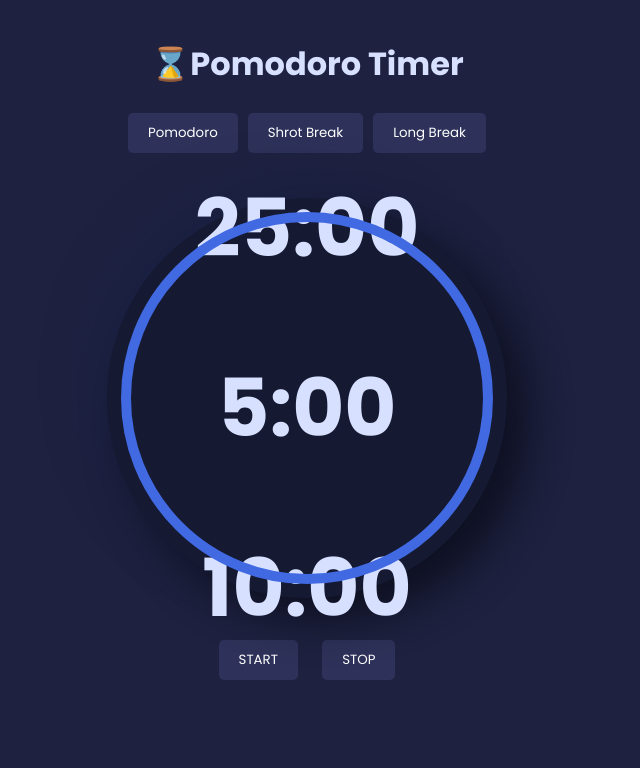
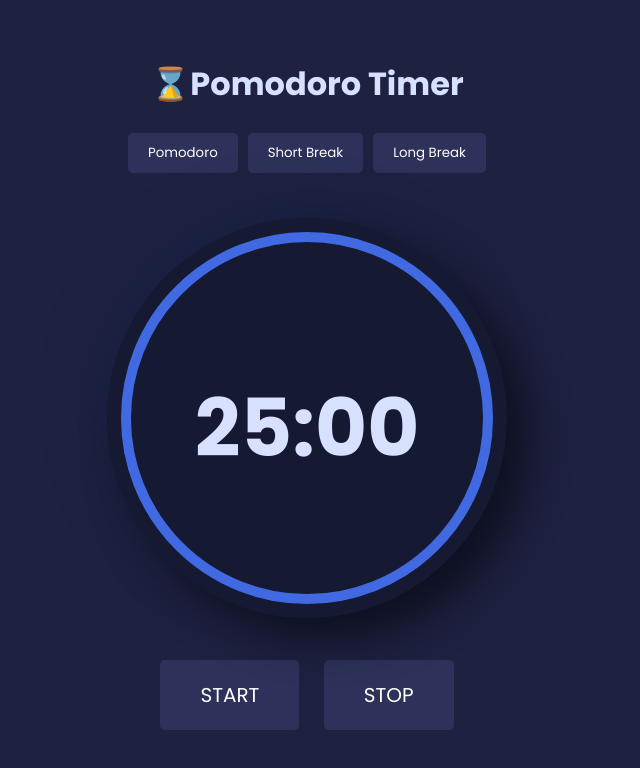
Before and after one commit to alexmarcosdev/pomodoro-timer, a plain HTML site: page index.html in a window 1280 px wide. Shown: the whole page, without its empty margins (333-973 px from the left). Drawn offline with Linux system fonts and the light colour scheme.

Commit message:
feat: initial commit

```diff
--- a/index.html
+++ b/index.html
@@ -9,8 +9,7 @@
   </head>
 
   <body>
-    <!--JavaScript-->
-    <script src="script.js"></script>
+
 
     <div id="timer-message">Elige un tiempo antes de empezar</div>
 
@@ -20,7 +19,7 @@
 
         <div class="button-container">
           <button class="button" id="pomodoro-session">Pomodoro</button>
-          <button class="button" id="short-break">Shrot Break</button>
+          <button class="button" id="short-break">Short Break</button>
           <button class="button" id="long-break">Long Break</button>
         </div>
         <main>
@@ -42,6 +41,8 @@
         </div>
       </div>
     </div>
+    <!--JavaScript-->
+    <script src="script.js"></script>
   </body>
 
 
--- a/styles.css
+++ b/styles.css
@@ -15,7 +15,7 @@ body {
 .container {
   text-align: center;
   width: 100%;
-  padding: 10px 0;
+  padding: 30px 0;
 }
 
 .timer {
@@ -118,10 +118,11 @@ h1 {
   color: #fff;
   border: none;
   border-radius: 5px;
-  padding: 10px 20px;
+  padding: 20px 40px;
   margin: 10px;
   cursor: pointer;
   transition: all 0.2s ease-in;
+  font-size: 20px;
 }
 
 #stop:hover {
@@ -140,6 +141,8 @@ h1 {
   font-size: 1rem;
   text-align: center;
   border-radius: 1rem;
+  position: absolute;
+  width: 100%;
 }
 
 /*RESPONSIVENESS*/
```
